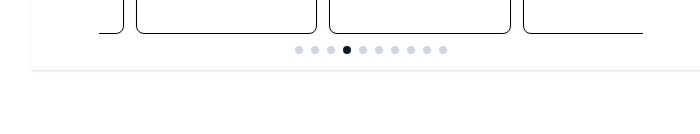
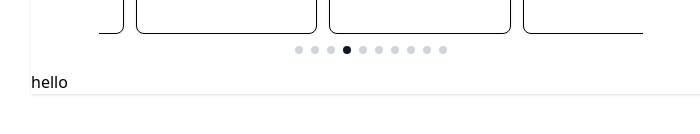
Before and after one commit to akareagwom/main-portfolio, a React (Vite) app: page / in a window 1280 px wide. Shown: the part 652-786 px from the top of the page, without its empty margins (269-969 px from the left). Built offline with nearby package versions, Linux system fonts and the light colour scheme.

Commit message:
about section

```diff
--- a/src/App.tsx
+++ b/src/App.tsx
@@ -1,6 +1,7 @@
 
 // import "./App.css";
 import Navbar from "./components/Navbar";
+import About from "./pages/About";
 import Home from "./pages/Home";
 
 function App() {
@@ -14,6 +15,10 @@ function App() {
       <div className="pt-[150px]">
         <Home/>
       </div>
+      <div className="">
+        {/* about section */}
+        <About/>
+      </div>
     </div>
   );
 }
--- /dev/null
+++ b/src/pages/About.tsx
@@ -0,0 +1,9 @@
+const About =()=>{
+    return(
+        <div className="">
+            hello
+        </div>
+    )
+}
+
+export default About;
```
